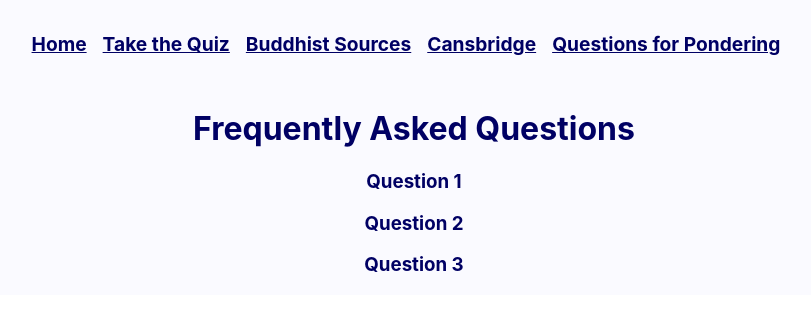
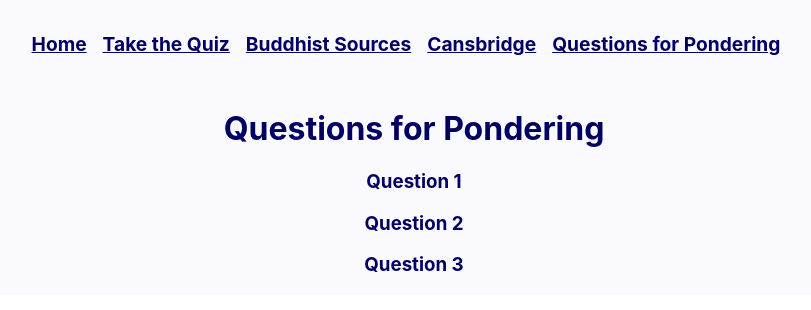
Before and after one commit to TheFloatingString/self-reflection-frontend, a React (Create React App) app: page /faq in a window 1280 px wide. Shown: the top 310 px of the page, without its empty margins (226-1037 px from the left). Built offline with nearby package versions, Linux system fonts and the light colour scheme.

Commit message:
Rename header for FAQ page

```diff
--- a/src/pages/FaqPage.js
+++ b/src/pages/FaqPage.js
@@ -22,7 +22,7 @@ function FaqPage() {
   return (
     <div className='App'>
         <NavigationBar />
-            <h1>Frequently Asked Questions</h1>
+            <h1>Questions for Pondering</h1>
                 <h3 onClick={toggleQuestion1} style={{ cursor: 'pointer' }}>Question 1</h3>
                 {showQuestion1 && (
                 <div style={{ marginTop: '1rem' }}>
```
